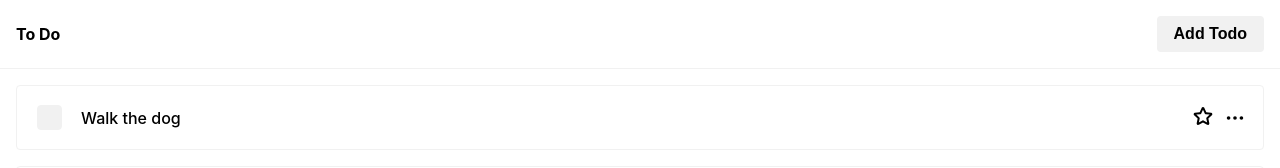
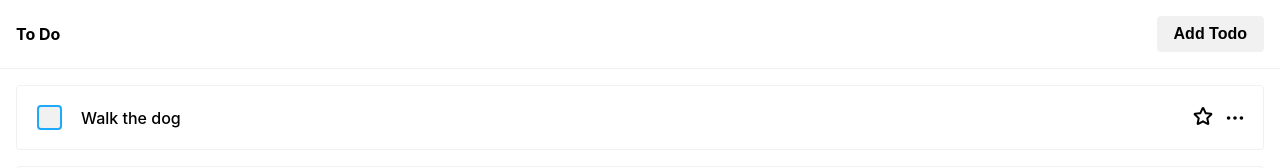
Before and after one commit to kohgpat/todos, a React (Create React App) app: page / in a window 1280 px wide. In both pictures the pointer is over the input 49 px from the left and 117 px from the top of the page. Shown: the top 168 px of the page. Built offline with nearby package versions, Linux system fonts and the light colour scheme.

Commit message:
Add missing :focus, :hover and :active styles for checkbox

```diff
--- a/src/components/Checkbox/index.module.css
+++ b/src/components/Checkbox/index.module.css
@@ -23,8 +23,10 @@
   cursor: pointer;
 }
 
-/* .checkbox > input:checked {
-} */
+.checkbox > input:checked {
+  /* border: 2px solid #1daafa;
+  color: #ffffff; */
+}
 
 .checkbox > input:checked + span::before {
   content: "\2713";
@@ -38,6 +40,8 @@
   font-weight: 600;
 }
 
-.checkbox > input:active {
-  border: 2px solid #34495e;
+.checkbox > input:focus,
+.checkbox > input:hover {
+  /* border: 2px solid #34495e; */
+  border: 2px solid #1daafa;
 }
```
